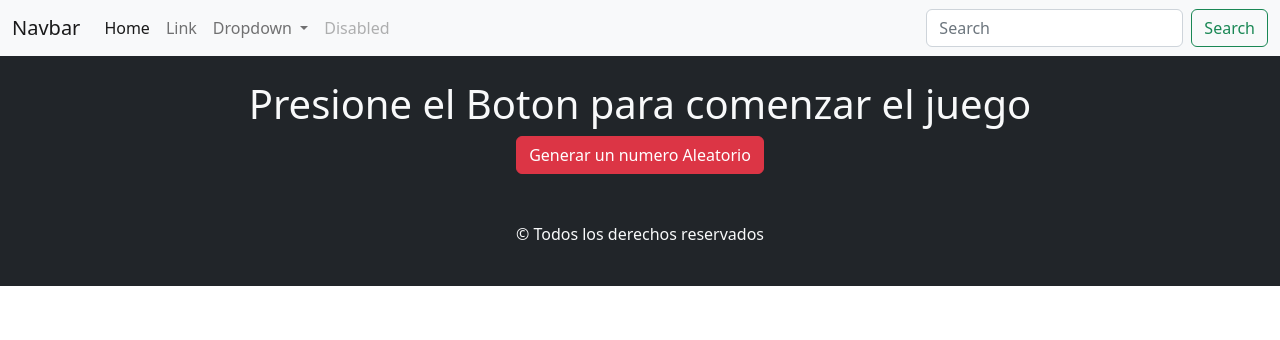
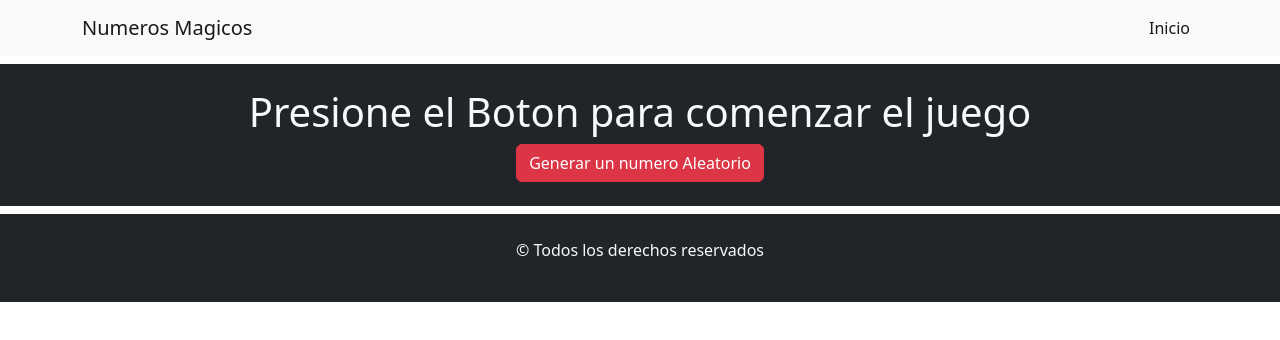
Before and after one commit to TomasBudeguer/ej-1-tpDOM-BOM, a plain HTML site: page index.html in a window 1280 px wide. Drawn offline with nearby package versions, Linux system fonts and the light colour scheme.

Commit message:
mejore el navbar y la estructura

```diff
--- a/index.html
+++ b/index.html
@@ -20,8 +20,8 @@
   <body>
     <header>
       <nav class="navbar navbar-expand-lg bg-light">
-        <div class="container-fluid">
-          <a class="navbar-brand" href="#">Navbar</a>
+        <div class="container">
+          <a class="navbar-brand" href="index.html">Numeros Magicos</a>
           <button
             class="navbar-toggler"
             type="button"
@@ -34,52 +34,15 @@
             <span class="navbar-toggler-icon"></span>
           </button>
           <div class="collapse navbar-collapse" id="navbarSupportedContent">
-            <ul class="navbar-nav me-auto mb-2 mb-lg-0">
+            <ul class="navbar-nav ms-auto mb-2 mb-lg-0">
               <li class="nav-item">
-                <a class="nav-link active" aria-current="page" href="#">Home</a>
+                <a class="nav-link active" aria-current="page" href="index.html">Inicio</a>
               </li>
-              <li class="nav-item">
-                <a class="nav-link" href="#">Link</a>
-              </li>
-              <li class="nav-item dropdown">
-                <a
-                  class="nav-link dropdown-toggle"
-                  href="#"
-                  role="button"
-                  data-bs-toggle="dropdown"
-                  aria-expanded="false"
-                >
-                  Dropdown
-                </a>
-                <ul class="dropdown-menu">
-                  <li><a class="dropdown-item" href="#">Action</a></li>
-                  <li><a class="dropdown-item" href="#">Another action</a></li>
-                  <li><hr class="dropdown-divider" /></li>
-                  <li>
-                    <a class="dropdown-item" href="#">Something else here</a>
-                  </li>
-                </ul>
-              </li>
-              <li class="nav-item">
-                <a class="nav-link disabled">Disabled</a>
-              </li>
-            </ul>
-            <form class="d-flex" role="search">
-              <input
-                class="form-control me-2"
-                type="search"
-                placeholder="Search"
-                aria-label="Search"
-              />
-              <button class="btn btn-outline-success" type="submit">
-                Search
-              </button>
-            </form>
           </div>
         </div>
       </nav>
     </header>
-    <main>
+    <main class="my-2">
       <section class="bg-dark text-light py-4 text-center" id="sectionJuego">
         <article class="container">
           <h1>Presione el Boton para comenzar el juego</h1>
```
